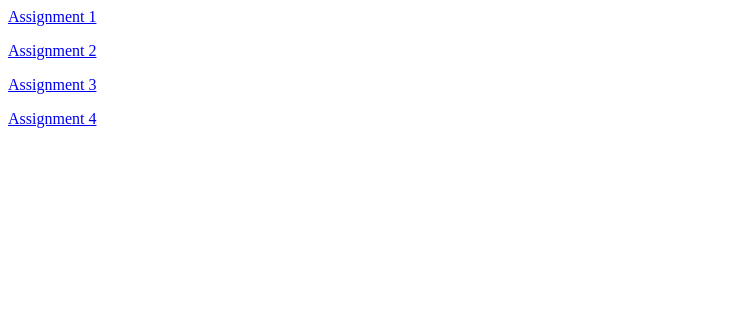
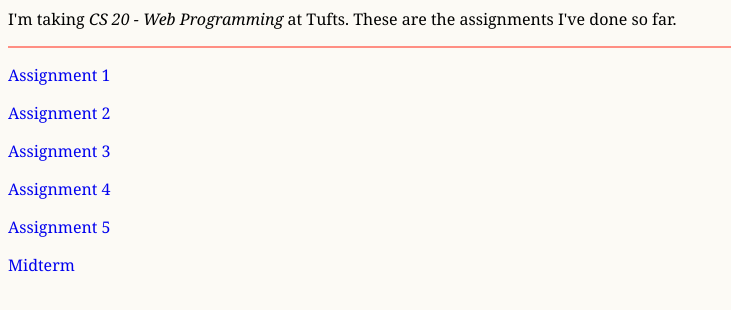
Before and after one commit to russotiro/cs20, a plain HTML site: page index.html in a window 1280 px wide. Shown: the whole page, without its empty margins (0-731 px from the left). Drawn offline with Linux system fonts and the light colour scheme.

Commit message:
homepage update

```diff
--- a/index.html
+++ b/index.html
@@ -1,11 +1,28 @@
 <html>
 <head>
     <title>CS 20</title>
+    <style>
+        body { background-color: #fcfaf5; }
+        p {
+            font-family: Georgia, serif;
+            font-size: 16px;
+        }
+        a { text-decoration: none; }
+        hr {
+            height: 2px;
+            border: none;
+            background-color: #ff8e83;
+        }
+    </style>
 </head>
 <body>
+    <p>I'm taking <em>CS 20 - Web Programming</em> at Tufts. These are the assignments I've done so far.</p>
+    <hr>
     <p><a href="./assignment1/">Assignment 1</a></p>
     <p><a href="./assignment2/">Assignment 2</a></p>
     <p><a href="./assignment3/songs.xml">Assignment 3</a></p>
     <p><a href="./assignment4/">Assignment 4</a></p>
+    <p><a href="./assignment5/">Assignment 5</a></p>
+    <p><a href="https://www.russotiro.com/cs20-midterm/">Midterm</a></p>
 </body>
 </html>
```
